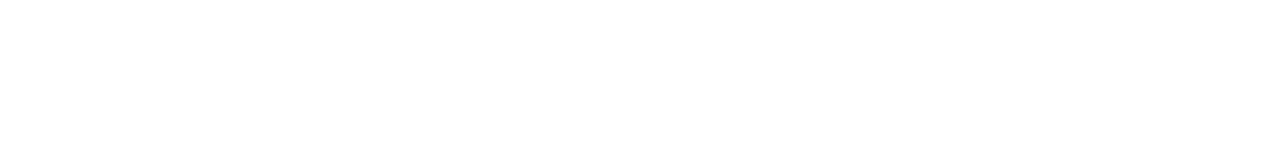
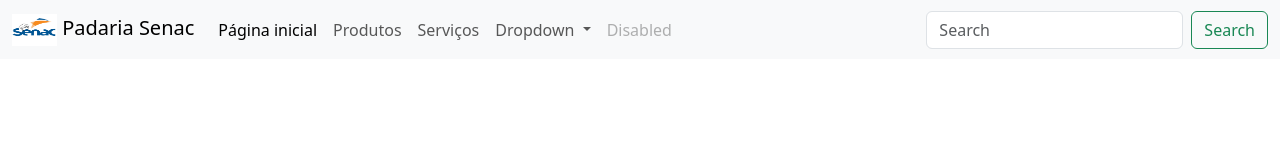
Before and after one commit to DayCris1/padaria, a plain HTML site: page index.html in a window 1280 px wide. Drawn offline with nearby package versions, Linux system fonts and the light colour scheme.

Commit message:
Navbar
Criação e configuração do Navbar

```diff
--- a/index.html
+++ b/index.html
@@ -8,6 +8,51 @@
     <link href="https://cdn.jsdelivr.net/npm/bootstrap@5.3.3/dist/css/bootstrap.min.css" rel="stylesheet" integrity="sha384-QWTKZyjpPEjISv5WaRU9OFeRpok6YctnYmDr5pNlyT2bRjXh0JMhjY6hW+ALEwIH" crossorigin="anonymous">
 </head>
 <body>
+<header>
+    <nav class="navbar navbar-expand-lg bg-body-tertiary">
+    <div class="container-fluid">
+        <a class="navbar-brand" href="index.html">
+            <img src="img/Logo Verde de Restaurante.png" alt="Logo" width="45" height="32" class="d-inline-block align-text-top">
+            Padaria Senac
+          </a>
+      <button class="navbar-toggler" type="button" data-bs-toggle="collapse" data-bs-target="#navbarSupportedContent" aria-controls="navbarSupportedContent" aria-expanded="false" aria-label="Toggle navigation">
+        <span class="navbar-toggler-icon"></span>
+      </button>
+      <div class="collapse navbar-collapse" id="navbarSupportedContent">
+        <ul class="navbar-nav me-auto mb-2 mb-lg-0">
+          <li class="nav-item">
+            <a class="nav-link active" aria-current="page" href="index.html">Página inicial</a>
+          </li>
+          <li class="nav-item">
+            <a class="nav-link" href="#">Produtos</a>
+          </li>
+          <li class="nav-item">
+            <a class="nav-link" href="#">Serviços</a>
+          </li>
+          <li class="nav-item dropdown">
+            <a class="nav-link dropdown-toggle" href="#" role="button" data-bs-toggle="dropdown" aria-expanded="false">
+              Dropdown
+            </a>
+            <ul class="dropdown-menu">
+              <li><a class="dropdown-item" href="#">Action</a></li>
+              <li><a class="dropdown-item" href="#">Another action</a></li>
+              <li><hr class="dropdown-divider"></li>
+              <li><a class="dropdown-item" href="#">Something else here</a></li>
+            </ul>
+          </li>
+          <li class="nav-item">
+            <a class="nav-link disabled" aria-disabled="true">Disabled</a>
+          </li>
+        </ul>
+        <form class="d-flex" role="search">
+          <input class="form-control me-2" type="search" placeholder="Search" aria-label="Search">
+          <button class="btn btn-outline-success" type="submit">Search</button>
+        </form>
+      </div>
+    </div>
+  </nav>
+</header>
+
 
     <footer>
         <scipt src="https://cdn.jsdelivr.net/npm/bootstrap@5.3.3/dist/js/bootstrap.bundle.min.js" integrity="sha384-YvpcrYf0tY3lHB60NNkmXc5s9fDVZLESaAA55NDzOxhy9GkcIdslK1eN7N6jIeHz" crossorigin="anonymous"></script>
```
Also changed, not shown: img/Logo Verde de Restaurante.png (added).
